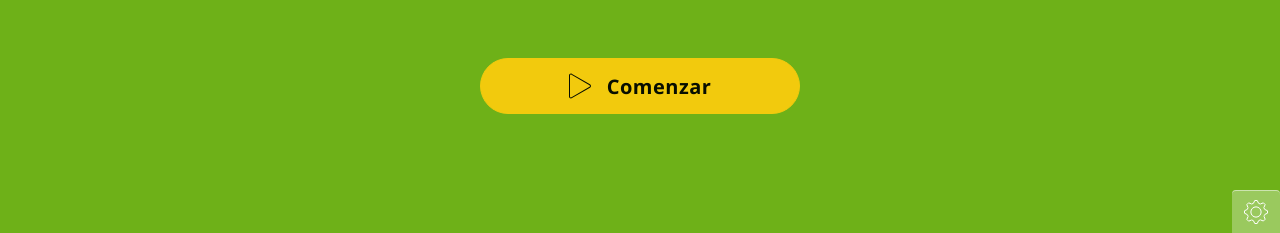
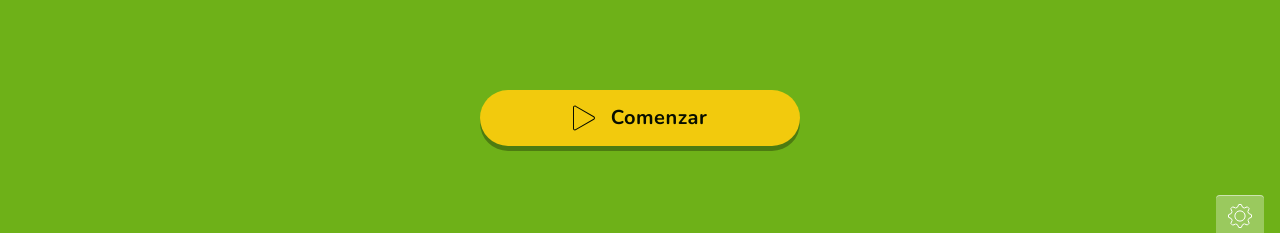
Before and after one commit to rcalleADR/PruebasEducaplay, a React (Vite) app: page / in a window 1280 px wide. Shown: the part 541-774 px from the top of the page. Built offline with nearby package versions, Linux system fonts and the light colour scheme.

Commit message:
gui fuera de footer, y fuente nunito

```diff
--- a/index.html
+++ b/index.html
@@ -5,6 +5,9 @@
     <link rel="icon" type="image/svg+xml" href="/vite.svg" />
     <meta name="viewport" content="width=device-width, initial-scale=1.0" />
     <title>Vite + React</title>
+    <link rel="preconnect" href="https://fonts.googleapis.com">
+    <link rel="preconnect" href="https://fonts.gstatic.com" crossorigin>
+    <link href="https://fonts.googleapis.com/css2?family=Nunito:wght@300;400;500;600;700;800;900;1000&display=swap" rel="stylesheet">
   </head>
   <body>
     <div id="root" style="height: 100%;"></div>
--- a/src/components/Button/button.module.scss
+++ b/src/components/Button/button.module.scss
@@ -17,6 +17,8 @@
     color: #070e00;
     background: #f2ca0d;
     border: 1px solid #f2ca0d;
+    border: 1px solid transparent;
+    box-shadow: 0 5px 0 rgba(0, 0, 0, 0.3);
 
     &:not(:disabled) {
         cursor: pointer;
--- a/src/components/GameUI.module.scss
+++ b/src/components/GameUI.module.scss
@@ -1,8 +1,10 @@
 // ================== Botonera =================== */
 .buttonMenu {
+    position: absolute;
+    bottom: 16px;
+    right: 16px;
     display: flex;
     justify-content: flex-end;
-    margin-left: auto;
     pointer-events: none;
 }
 
@@ -21,13 +23,6 @@
     border-radius: 4px;
     pointer-events: all;
     cursor: pointer;
-    transition: all 0.2s ease-out 0.2s;
-    // @media (min-width) {
-    //     width: 40px;
-    //     height: 40px;
-    //     margin-left: 6px;
-    //     box-shadow: 0 3px 0 0 rgba(0, 0, 0, 0.2), 0 0 0 3px rgba(0, 0, 0, 0.0), 0 0.5px 0 0 rgba(0, 0, 0, 0.6), inset 0 1px 0 rgba(255,255,255,0.5);
-    // }
     &:hover, &:focus {
         background: rgba(255,255,255,0.8);
         transform: scale(1.05);
@@ -37,6 +32,8 @@
             transition: all 0.2s ease-in;
             path {
                 transition: transform 0.2s ease-in;
+                // fill: rgb(110, 177, 24);
+                stroke: rgb(110, 177, 24);
             }
         }
     }
@@ -63,6 +60,7 @@
                 transition: all 0.2s ease-out 0.2s;
                 path {
                     transition: all 0.2s ease-out 0.2s;
+                    fill: white;
                 }
             }
         }
--- a/src/components/screens/MainMenu.jsx
+++ b/src/components/screens/MainMenu.jsx
@@ -40,8 +40,7 @@ function MainMenu(props) {
                     <Button className='classssse' icon={<StartIcon />} onClick={onStart}>
                         Comenzar
                     </Button>
-                    <div className={classes.footerBottom}>
-                        <GameUI />
+
                         <div className={classes.brand}>
                             <span>
                                 <svg className={classes.brandEducaplay} width="197" height="45" viewBox="0 0 197 45" fill="none" xmlns="http://www.w3.org/2000/svg">
@@ -50,8 +49,8 @@ function MainMenu(props) {
                             </span>
                             <span className={classes.brandTxt}>All rights reserved</span>
                         </div>
-                    </div>
                 </div>
+                <GameUI />
                 {/* <hr />
                 <Button className='classssse' icon={<RestartIcon />}>
                     Reintentar
```
